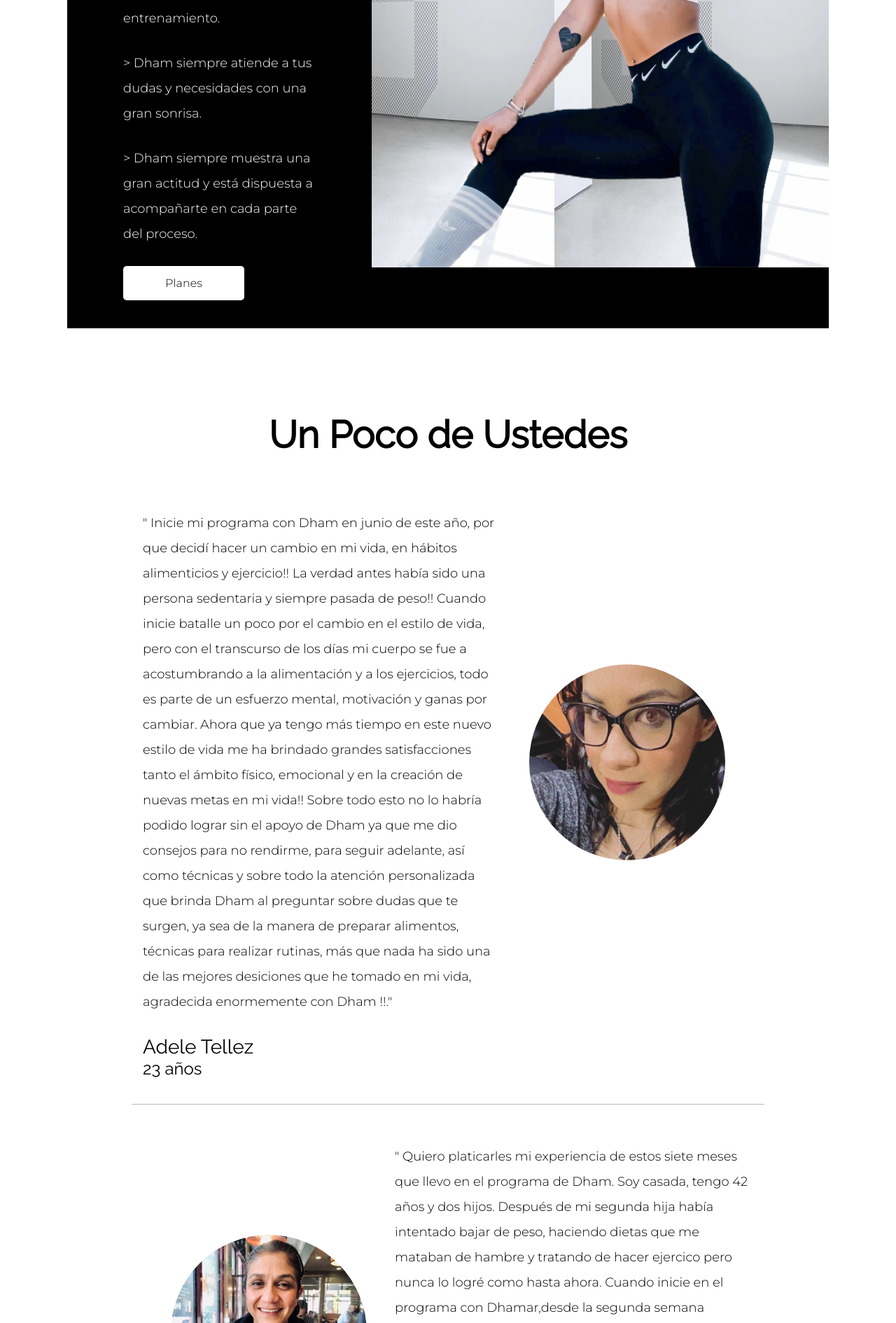
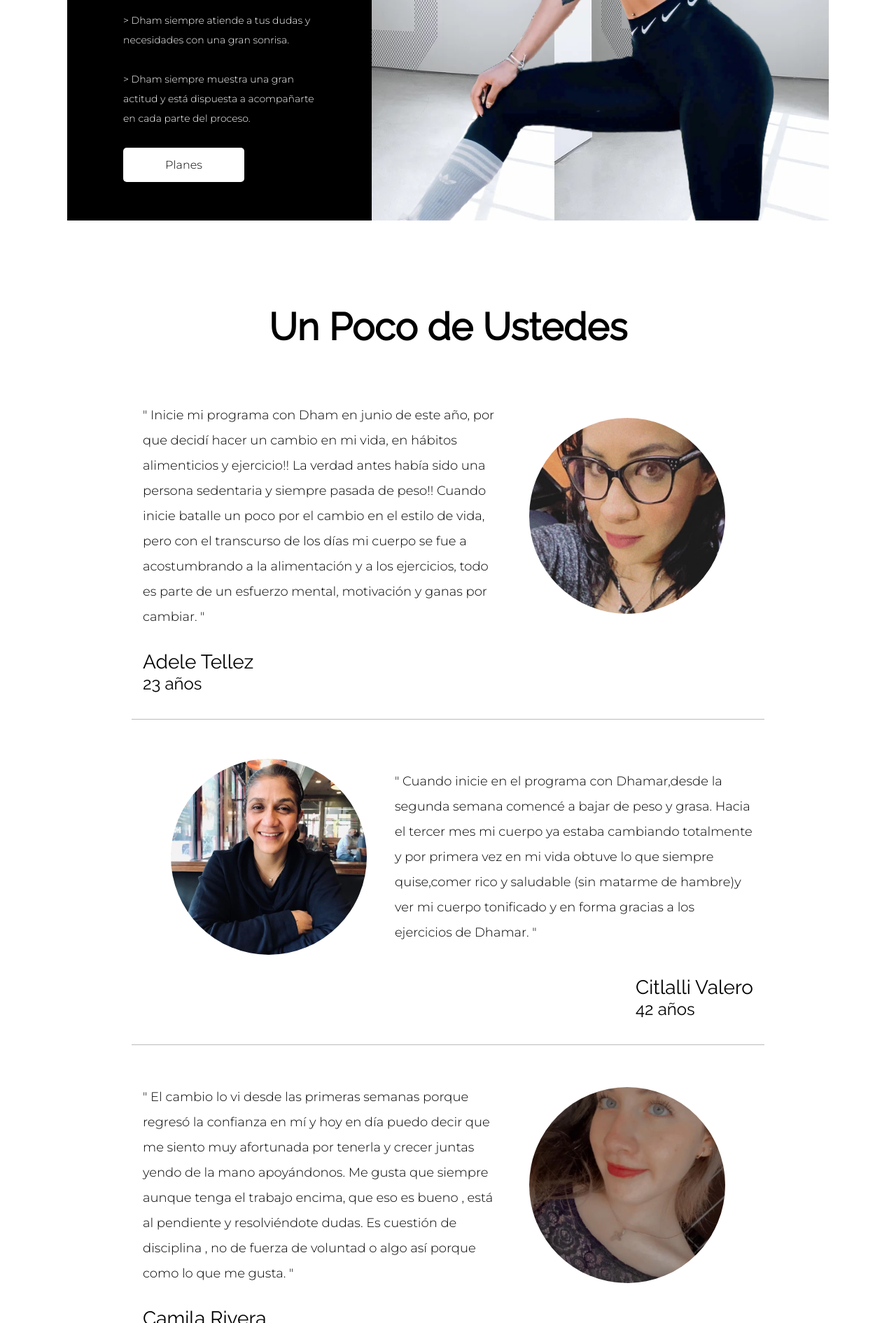
Before and after one commit to DevGragy/DhamCastell, a PHP site: page / in a window 1280 px wide. Shown: the part 2470-4360 px from the top of the page at 70% size. Run offline with PHP 8.4, Linux system fonts and the light colour scheme; some web fonts are replaced.

Commit message:
Actualizacion 16Dic

```diff
--- a/css/main.css
+++ b/css/main.css
@@ -342,14 +355,14 @@ header{
 }
 
 .porque-texto h2 {
-    font-size: 40px;
+    font-size: 36px;
     margin: 40px 0;
 }
 
 .porque-texto p {
     line-height: 2;
     margin-bottom: 28px;
-    font-size: 18px;
+    font-size: 14px;
 }
 
 .porque-texto a {
--- a/index.php
+++ b/index.php
@@ -60,16 +60,19 @@
                         <a href="">
                             <img src="img/icons/facebook.png" alt="" />
                         </a>
+                        <h3>Facebook</h3>
                     </li>
                     <li>
                         <a href="https://www.instagram.com/dhamcastell/">
                             <img src="img/icons/instagram.png" alt="" />
                         </a>
+                        <h3>Instagram</h3>
                     </li>
                     <li>
                         <a href="">
                             <img src="img/icons/youtube.png" alt="" />
                         </a>
+                        <h3>YouTube</h3>
                     </li>
                     <li>
                         <a
@@ -77,6 +80,7 @@
                         >
                             <img src="img/icons/whatsapp.png" alt="" />
                         </a>
+                        <h3>WhatsApp</h3>
                     </li>
                 </ul>
             </div>
@@ -149,20 +153,7 @@
                                 con el transcurso de los días mi cuerpo se fue a
                                 acostumbrando a la alimentación y a los
                                 ejercicios, todo es parte de un esfuerzo mental,
-                                motivación y ganas por cambiar. Ahora que ya
-                                tengo más tiempo en este nuevo estilo de vida me
-                                ha brindado grandes satisfacciones tanto el
-                                ámbito físico, emocional y en la creación de
-                                nuevas metas en mi vida!! Sobre todo esto no lo
-                                habría podido lograr sin el apoyo de Dham ya que
-                                me dio consejos para no rendirme, para seguir
-                                adelante, así como técnicas y sobre todo la
-                                atención personalizada que brinda Dham al
-                                preguntar sobre dudas que te surgen, ya sea de
-                                la manera de preparar alimentos, técnicas para
-                                realizar rutinas, más que nada ha sido una de
-                                las mejores desiciones que he tomado en mi vida,
-                                agradecida enormemente con Dham !!."
+                                motivación y ganas por cambiar. "
                             </p>
                             <img src="img/person1.jpg" alt="" />
                         </div>
@@ -178,23 +169,14 @@
                             <img src="img/person2.jpg" alt="" />
 
                             <p>
-                                " Quiero platicarles mi experiencia de estos
-                                siete meses que llevo en el programa de Dham.
-                                Soy casada, tengo 42 años y dos hijos. Después
-                                de mi segunda hija había intentado bajar de
-                                peso, haciendo dietas que me mataban de hambre y
-                                tratando de hacer ejercico pero nunca lo logré
-                                como hasta ahora. Cuando inicie en el programa
-                                con Dhamar,desde la segunda semana comencé a
-                                bajar de peso y grasa. Hacia el tercer mes mi
-                                cuerpo ya estaba cambiando totalmente y por
-                                primera vez en mi vida obtuve lo que siempre
-                                quise,comer rico y saludable (sin matarme de
-                                hambre)y ver mi cuerpo tonificado y en forma
-                                gracias a los ejercicios de Dhamar. Ya son 7
-                                meses que llevo en su programa, y puedo decirles
-                                que estoy SUPER contenta con todos los cambios
-                                que he tenido y aun quiero lograr todavía mas."
+                                " Cuando inicie en el programa con Dhamar,desde
+                                la segunda semana comencé a bajar de peso y
+                                grasa. Hacia el tercer mes mi cuerpo ya estaba
+                                cambiando totalmente y por primera vez en mi
+                                vida obtuve lo que siempre quise,comer rico y
+                                saludable (sin matarme de hambre)y ver mi cuerpo
+                                tonificado y en forma gracias a los ejercicios
+                                de Dhamar. "
                             </p>
                         </div>
                         <hr />
@@ -207,39 +189,15 @@
                     <div class="carta-ind">
                         <div class="carta-test">
                             <p>
-                                " Llevo aprox 6 meses con el programa Week
-                                muscle evolution de Dhamar. Me pidieron dar un
-                                pequeño testimonio y no dire que es sencillo
-                                porque no lo es, es un proceso largo que aunque
-                                ya llevo tiempo todavía falta mucho para
-                                alcanzar mi objetivo. Llevar una vida sana no es
-                                no comer o solo comer verduras , nada de eso. Es
-                                aprender a conocer a tu cuerpo y lo que necesita
-                                para seguir desarrollándose adecuadamente. Antes
-                                de Dhamar , hubo un tiempo donde el comer poco o
-                                no comer por largos periodos de tiempo era la
-                                mejor decisión que podía hacer pero claramente
-                                mi cuerpo no pensó lo mismo y tuve muchos
-                                problemas , me dejé de amar y perdí confianza al
-                                verme en un espejo... pero después de eso logré
-                                ver que no estaba bien lo que hacía y decidí
-                                reincorporarme con Dham. El cambio lo vi desde
-                                las primeras semanas porque regresó la confianza
-                                en mí y hoy en día puedo decir que me siento muy
-                                afortunada por tenerla y crecer juntas yendo de
-                                la mano apoyándonos. Me gusta que siempre aunque
-                                tenga el trabajo encima, que eso es bueno , está
-                                al pendiente y resolviéndote dudas. Es cuestión
-                                de disciplina , no de fuerza de voluntad o algo
-                                así porque como lo que me gusta. Al compartir mi
-                                historia y recordar por todo lo que he pasado ,
-                                me da nostalgia pero también felicidad que más
-                                personas se sumen a este proyecto y seamos más
-                                los que creamos un cambio para lograr nuestros
-                                objetivos. Pienso seguir con ella mucho tiempo y
-                                espero que muchas personas se animen y se
-                                avienten a ver un cambio en ellos mismos
-                                trabajando día a día."
+                                " El cambio lo vi desde las primeras semanas
+                                porque regresó la confianza en mí y hoy en día
+                                puedo decir que me siento muy afortunada por
+                                tenerla y crecer juntas yendo de la mano
+                                apoyándonos. Me gusta que siempre aunque tenga
+                                el trabajo encima, que eso es bueno , está al
+                                pendiente y resolviéndote dudas. Es cuestión de
+                                disciplina , no de fuerza de voluntad o algo así
+                                porque como lo que me gusta. "
                             </p>
                             <img src="img/person3.jpg" alt="" />
                         </div>
```
Also changed, not shown: other parts of css/main.css (+54 -42 lines).
